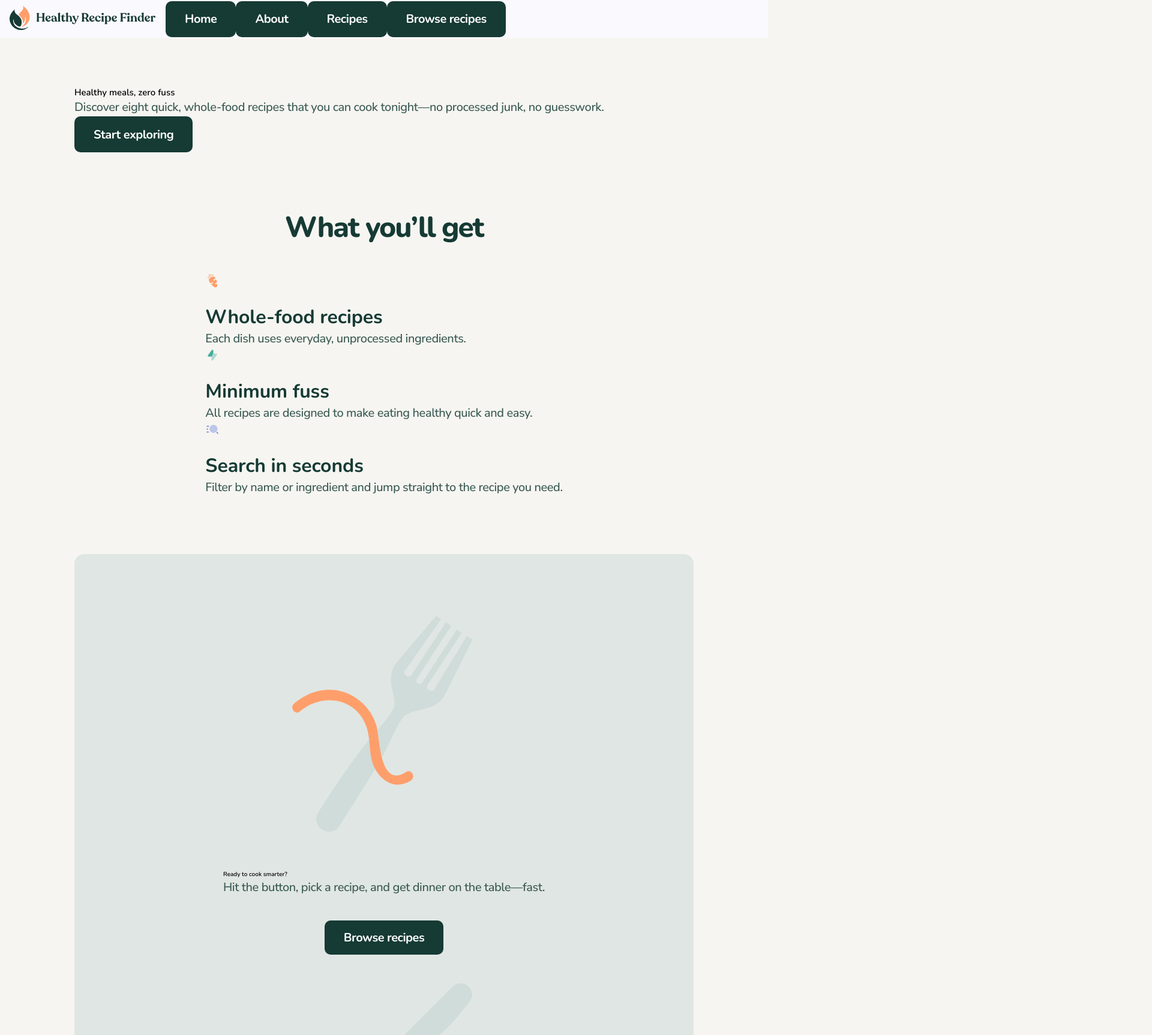
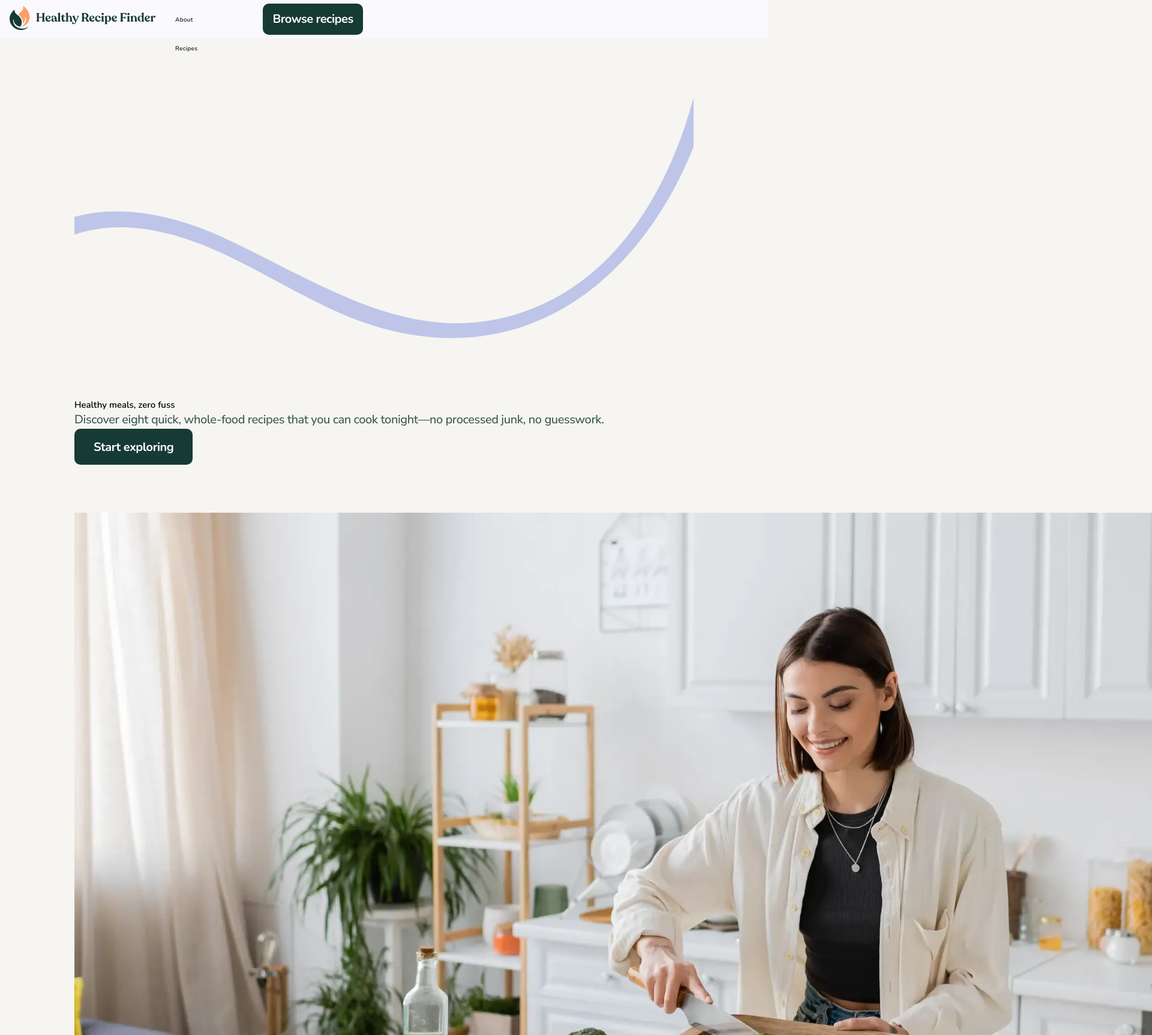
Before and after one commit to FerdinandoGeografo/recipe-finder-website, an Angular app: page /home in a window 1280 px wide. Before the commit this address led to /. Shown: the top 1726 px of the page at 60% size, 1920 px wide, since content can reach past the window. Built offline with nearby package versions, Linux system fonts and the light colour scheme.

Commit message:
feat: finished home page ui components

```diff
--- a/src/app/about/about.ts
+++ b/src/app/about/about.ts
@@ -32,9 +32,11 @@ import { MatDividerModule } from '@angular/material/divider';
         alt="Our mission image"
       />
     </section>
+    <mat-divider />
     <app-about-list title="Why we exist" [list]="listWhy()" />
     <mat-divider />
     <app-about-list title="Our food philosophy" [list]="listPhilosophy()" />
+    <mat-divider />
     <div class="beyond">
       <div class="beyond__box">
         <div class="beyond__text">
--- a/src/app/app.routes.ts
+++ b/src/app/app.routes.ts
@@ -2,7 +2,7 @@ import { Routes } from '@angular/router';
 
 export const routes: Routes = [
   {
-    path: '',
+    path: 'home',
     loadComponent: () => import('./home/home').then((c) => c.Home),
   },
   {
@@ -25,7 +25,7 @@ export const routes: Routes = [
   },
   {
     path: '**',
-    redirectTo: '',
+    redirectTo: 'home',
     pathMatch: 'full',
   },
 ];
--- a/src/app/home/home.ts
+++ b/src/app/home/home.ts
@@ -1,20 +1,86 @@
 import { Component } from '@angular/core';
+import { MatDividerModule } from '@angular/material/divider';
 import { Hero } from './ui/hero';
 import { Features } from './ui/features';
 import { CallToAction } from '../shared/ui/call-to-action';
 
 @Component({
   selector: 'app-home',
-  imports: [Hero, Features, CallToAction],
+  imports: [MatDividerModule, Hero, Features, CallToAction],
   template: `
     <app-hero />
     <app-features />
+    <mat-divider />
+    <section class="real-life">
+      <div class="real-life__text">
+        <h2 class="heading heading--2xl">Built for real life</h2>
+        <p class="heading heading--md">
+          Cooking shouldn’t be complicated. These recipes come in under
+          <span>30 minutes</span>
+          of active time, fit busy schedules, and taste good enough to repeat.
+        </p>
+        <p class="heading heading--md">
+          Whether you’re new to the kitchen or just need fresh ideas, we’ve got
+          you covered.
+        </p>
+      </div>
+      <img
+        class="real-life__img"
+        src="images/image-home-real-life-large.webp"
+        alt="Real life image"
+      />
+    </section>
     <app-call-to-action />
   `,
   styles: `
     :host {
       display: block;
       padding: 0 12.4rem;
+
+      .real-life {
+        padding: 9.6rem 0;
+        display: flex;
+        align-items: center;
+        gap: 4.8rem;
+
+        &__text {
+          display: flex;
+          flex-direction: column;
+          gap: 2rem;
+
+          .heading--2xl {
+            line-height: 6.5rem;
+          }
+
+          .heading--md {
+            span {
+              font-family: var(--ff-base);
+              letter-spacing: -.5px;
+              font-weight: 700;
+              position: relative;
+
+              &::after {
+                content: "";
+                position: absolute;
+                z-index: -1;
+                left: 0;
+                top: 0;
+                transform: translateY(100%);
+                height: 1.2rem;
+                width: 100%;
+                background: var(--orange-500);
+                border-radius: 3px;
+              }
+            }
+          }
+        }
+
+        &__img {
+          max-width: 63.5rem;
+          max-height: 45rem;
+          border-radius: 1.6rem;
+        }
+      }
     }
   `,
 })
--- a/src/app/home/ui/hero.ts
+++ b/src/app/home/ui/hero.ts
@@ -1,29 +1,52 @@
 import { Component } from '@angular/core';
 import { MatButtonModule } from '@angular/material/button';
+import { RouterLink } from '@angular/router';
 
 @Component({
   selector: 'app-hero',
-  imports: [MatButtonModule],
+  imports: [MatButtonModule, RouterLink],
   template: `
-    <section class="hero__heading-box">
+    <section class="hero">
+      <img
+        class="hero__illustration"
+        src="images/pattern-squiggle-1.svg"
+        alt=""
+      />
+      <div class="hero__text">
         <h1 class="hero__title">Healthy meals, zero fuss</h1>
         <p class="hero__subtitle heading heading--md">
           Discover eight quick, whole-food recipes that you can cook tonight—no
           processed junk, no guesswork.
         </p>
-
-      <a matButton="filled" href="#"> Start exploring </a>
+        <a matButton="filled" routerLink="/about"> Start exploring </a>
+      </div>
+      <div class="hero__img-box">
+        <img
+          class="hero__img"
+          src="images/image-home-hero-large.webp"
+          alt="Hero image"
+        />
+      </div>
     </section>
   `,
   styles: `
     :host {
+      .hero {
         padding: 8rem 0 9.6rem;
         display: flex;
         flex-direction: column;
         gap: 8rem;
+        position: relative;
 
-      .hero {
-        &__heading-box {
+        &__illustration {
+          position: absolute;
+          top: 20%;
+          left: -12.4rem;
+          z-index: -1;
+          width: 144rem;
+        }
+
+        &__text {
           display: flex;
           flex-direction: column;
           gap: 1.2rem;
@@ -58,6 +81,30 @@ import { MatButtonModule } from '@angular/material/button';
           max-width: 58rem;
           flex: 1;
         }
+
+        &__img-box {
+          display: flex;
+          position: relative;
+
+          &::after {
+            content: "";
+            position: absolute;
+            background: var(--neutral-0);
+            border-radius: 2.4rem;
+            display: block;
+            height: calc(100% + 2.4rem);
+            width: calc(100% + 2.4rem);
+            z-index: -1;
+            top: -1.2rem;
+            left: -1.2rem;
+          }
+        }
+
+        &__img {
+          width: 100%;
+          max-height: 53rem;
+          border-radius: 1.2rem;
+        }
       }
     }
   `,
--- a/src/app/recipes/recipes.ts
+++ b/src/app/recipes/recipes.ts
@@ -2,10 +2,11 @@ import { Component, inject } from '@angular/core';
 import { RecipesFilters } from './ui/recipes-filters';
 import { RecipesStore } from './data-access/recipes-store';
 import { RecipesList } from './ui/recipes-list';
+import { MatDividerModule } from '@angular/material/divider';
 
 @Component({
   selector: 'app-recipes',
-  imports: [RecipesFilters, RecipesList],
+  imports: [RecipesFilters, RecipesList, MatDividerModule],
   template: `
     <section class="hero">
       <h1 class="heading heading--2xl">Explore our simple, healthy recipes</h1>
@@ -21,11 +22,11 @@ import { RecipesList } from './ui/recipes-list';
       <app-recipes-filters />
       <app-recipes-list [recipes]="rs.recipes()" />
     </section>
+    <mat-divider />
   `,
   styles: `
     :host {
       display: block;
-      padding: 0 12.4rem;
 
       .hero {
         padding: 8rem 0 6.4rem;
@@ -45,6 +46,7 @@ import { RecipesList } from './ui/recipes-list';
         display: flex;
         flex-direction: column;
         gap: 2.4rem;
+        padding: 0 12.4rem 9.6rem;
       }
     }
   `,
--- a/src/app/shared/ui/call-to-action.ts
+++ b/src/app/shared/ui/call-to-action.ts
@@ -21,6 +21,7 @@ import { RouterLink } from '@angular/router';
       </div>
       <a
         [style.--mat-button-filled-container-height.rem]="5.7"
+        [style.--mat-button-filled-horizontal-padding.rem]="2.4"
         matButton="filled"
         routerLink="/recipes"
       >
--- a/src/app/shared/ui/footer.ts
+++ b/src/app/shared/ui/footer.ts
@@ -1,15 +1,26 @@
 import { Component } from '@angular/core';
+import { MatIconModule } from '@angular/material/icon';
 import { MatToolbarModule } from '@angular/material/toolbar';
 
 @Component({
   selector: 'app-footer',
-  imports: [MatToolbarModule],
+  imports: [MatToolbarModule, MatIconModule],
   template: `
     <footer class="footer">
       <mat-toolbar class="footer__toolbar">
         <span>Made with ❤️ and 🥑</span>
 
-        <div class="footer__socials"></div>
+        <div class="footer__socials">
+          <a class="footer__social" href="#">
+            <mat-icon svgIcon="custom:instagram" />
+          </a>
+          <a class="footer__social" href="#">
+            <mat-icon svgIcon="custom:bluesky" />
+          </a>
+          <a class="footer__social" href="#">
+            <mat-icon svgIcon="custom:tiktok" />
+          </a>
+        </div>
       </mat-toolbar>
     </footer>
   `,
@@ -33,6 +44,32 @@ import { MatToolbarModule } from '@angular/material/toolbar';
             mobile-height: 7.2rem,
           ));
         }
+
+        &__socials {
+          display: flex;
+          align-items: center;
+          gap: 2.4rem;
+        }
+
+        &__social {
+          outline: 0 none;
+          border: 0 none;
+          border-radius: 4px;
+          max-height: 2.2rem;
+          transition: box-shadow .3s, opacity .3s;
+
+          &:hover {
+            opacity: .7;
+          }
+
+          &:focus {
+            box-shadow: 0 0 0 2px var(--neutral-100), 0 0 0 4px var(--neutral-900);
+          }
+
+          .mat-icon {
+            height: 2.2rem;
+          }
+        }
       }
     }
   `,
--- a/src/app/shared/ui/header.ts
+++ b/src/app/shared/ui/header.ts
@@ -1,24 +1,49 @@
-import { Component } from '@angular/core';
+import { Component, signal } from '@angular/core';
 import { MatToolbarModule } from '@angular/material/toolbar';
 import { Logo } from './logo';
 import { MatButtonModule } from '@angular/material/button';
-import { RouterLink } from '@angular/router';
+import { RouterLink, RouterLinkActive } from '@angular/router';
+import { MatListModule } from '@angular/material/list';
+import { TitleCasePipe, UpperCasePipe } from '@angular/common';
 
 @Component({
   selector: 'app-header',
-  imports: [MatToolbarModule, Logo, MatButtonModule, RouterLink],
+  imports: [
+    MatToolbarModule,
+    Logo,
+    MatButtonModule,
+    MatListModule,
+    RouterLink,
+    RouterLinkActive,
+    TitleCasePipe,
+  ],
   template: `
     <header class="header">
       <mat-toolbar class="header__toolbar">
         <app-logo />
 
-        <div class="header__list">
-          <a matButton="filled" routerLink="/"> Home </a>
-          <a matButton="filled" routerLink="/about"> About </a>
-          <a matButton="filled" routerLink="/recipes"> Recipes </a>
-        </div>
+        <mat-nav-list class="header__nav">
+          @for (link of links(); track $index) {
+          <a
+            class="header__nav-link"
+            mat-list-item
+            [routerLink]="link"
+            routerLinkActive="active"
+            [routerLinkActiveOptions]="{ exact: true }"
+          >
+            {{ link | titlecase }}
+          </a>
+          }
+        </mat-nav-list>
 
-        <a matButton="filled" routerLink="/recipes">Browse recipes</a>
+        <a
+          [style.marginLeft.px]="93"
+          [style.--mat-button-filled-container-height.rem]="5.2"
+          [style.--mat-button-filled-horizontal-padding.rem]="1.6"
+          matButton="filled"
+          routerLink="/recipes"
+          >Browse recipes</a
+        >
       </mat-toolbar>
     </header>
   `,
@@ -39,13 +64,67 @@ import { RouterLink } from '@angular/router';
           ));
         }
 
-        &__list {
+        &__nav {
+          padding: 0;
           display: flex;
           align-items: center;
-          gap: 1.2rem;
+          gap: 4rem;
+          --mat-ripple-color: transparent;
+
+          @include mat.list-overrides((
+            list-item-container-shape: 0,
+            active-indicator-shape: 0,
+            active-indicator-color: transparent,
+            list-item-container-color: transparent,
+            list-item-hover-state-layer-color: transparent,
+            list-item-focus-state-layer-color: transparent,
+            list-item-hover-label-text-color: var(--neutral-900),
+            list-item-focus-label-text-color: var(--neutral-900),
+            list-item-label-text-color: var(--neutral-900),
+            list-item-selected-container-color: transparent,
+            list-item-label-text-line-height: 2.7rem,
+            list-item-label-text-size: 1.8rem,
+            list-item-label-text-tracking: -.3px,
+            list-item-label-text-weight: 600,
+            list-item-one-line-container-height: 2.7rem,
+          ));
+        }
+
+        &__nav-link {
+          width: auto;
+          padding: 0;
+          position: relative;
+          transition: all .3s;
+          border-radius: 4px;
+          overflow: visible;
+
+          &::after {
+            content: "";
+            position: absolute;
+            left: 0;
+            bottom: 0;
+            width: 100%;
+            height: 3px;
+            background: var(--orange-500);
+            border-radius: 4px;
+            transform: scaleX(0);
+            transition: transform .35s;
+          }
+
+          &:hover, &.active {
+            &::after {
+              transform: scaleX(1);
+            }
+          }
+
+          &:not(.active):focus {
+            box-shadow: 0 0 0 2px var(--neutral-100), 0 0 0 4px var(--neutral-900);
+          }
         }
       }
     }
   `,
 })
-export class Header {}
+export class Header {
+  protected links = signal<string[]>(['home', 'about', 'recipes']);
+}
--- a/src/styles.scss
+++ b/src/styles.scss
@@ -67,6 +67,9 @@ html {
   ));
 
   .mat-mdc-form-field {
+    background: var(--neutral-0);
+    border-radius: var(--mat-form-field-outlined-container-shape);
+
     .mdc-text-field--outlined {
       transition: box-shadow .35s;
       padding-right: 2.1rem;
```
Also changed, not shown: public/icons/icons.svg. Lines whose indentation alone changed are shown as unchanged.
